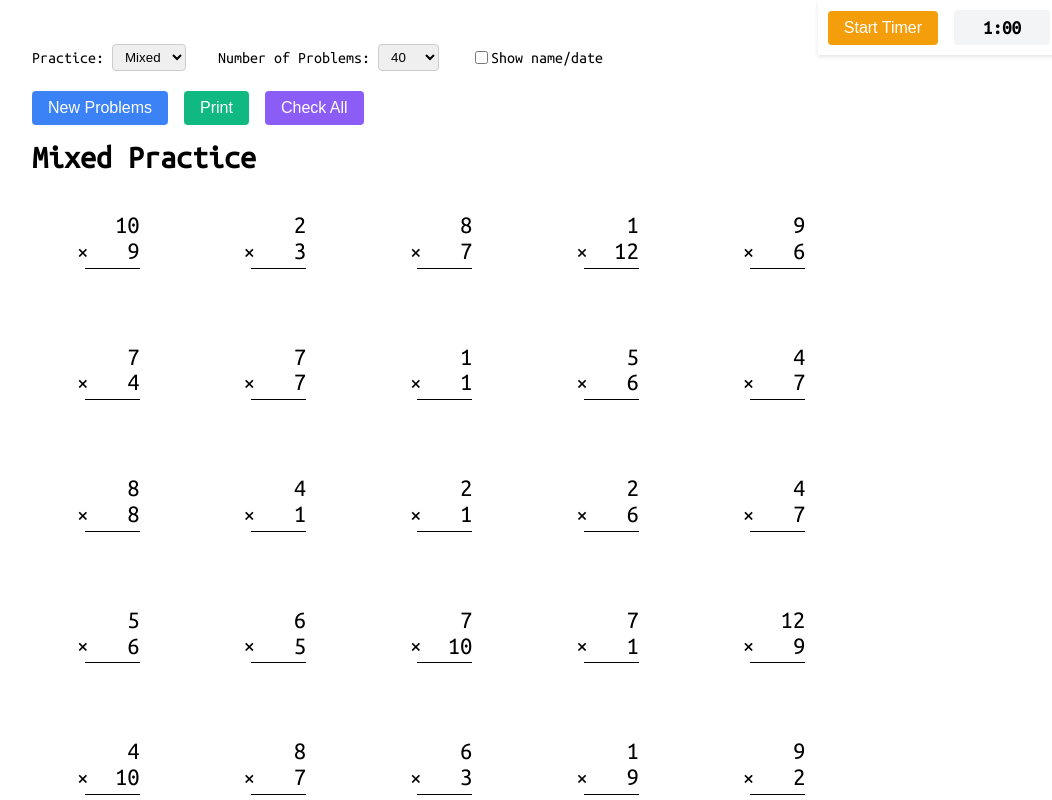
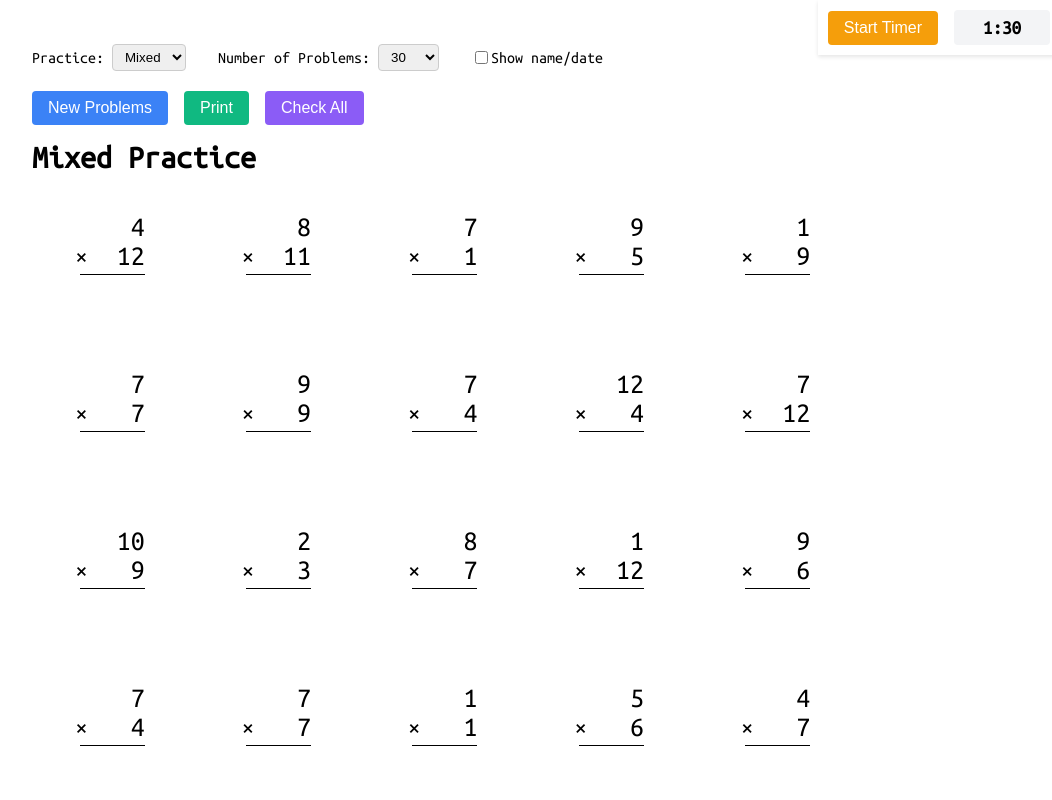
Before and after one commit to matt-/math_facts, a React (Vite) app: page / in a window 1280 px wide. Shown: the top 800 px of the page, without its empty margins (200-1252 px from the left). Built offline with nearby package versions, Linux system fonts and the light colour scheme.

Commit message:
change default number of problems and timmer default

```diff
--- a/src/App.tsx
+++ b/src/App.tsx
@@ -3,7 +3,7 @@ import { PracticePage } from './components/PracticePage'
 
 function App() {
   const [selectedNumber, setSelectedNumber] = useState<number | undefined>(undefined);
-  const [problemsPerPage, setProblemsPerPage] = useState(40);
+  const [problemsPerPage, setProblemsPerPage] = useState(30);
   const [showHeader, setShowHeader] = useState(false);
 
   return (
--- a/src/components/PracticePage.tsx
+++ b/src/components/PracticePage.tsx
@@ -58,7 +58,7 @@ export function PracticePage({ selectedNumber, problemsPerPage, showHeader }: Pr
     setShowScore(false);
     setIsTimerRunning(false);
     setIsTimeUp(false);
-    setTimeLeft(60);
+    setTimeLeft(90);
     setResetTrigger(prev => prev + 1);
     setHasStartedTyping(false);
 
```
